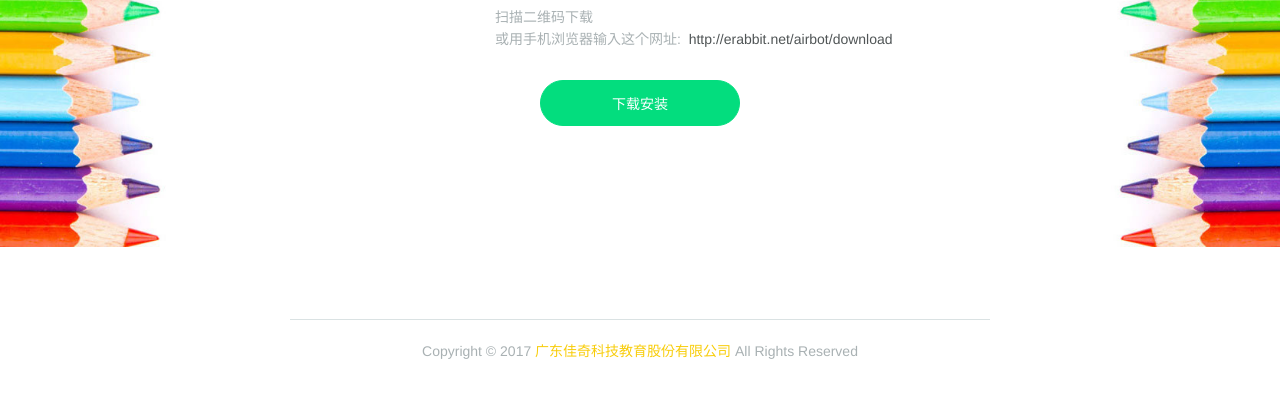
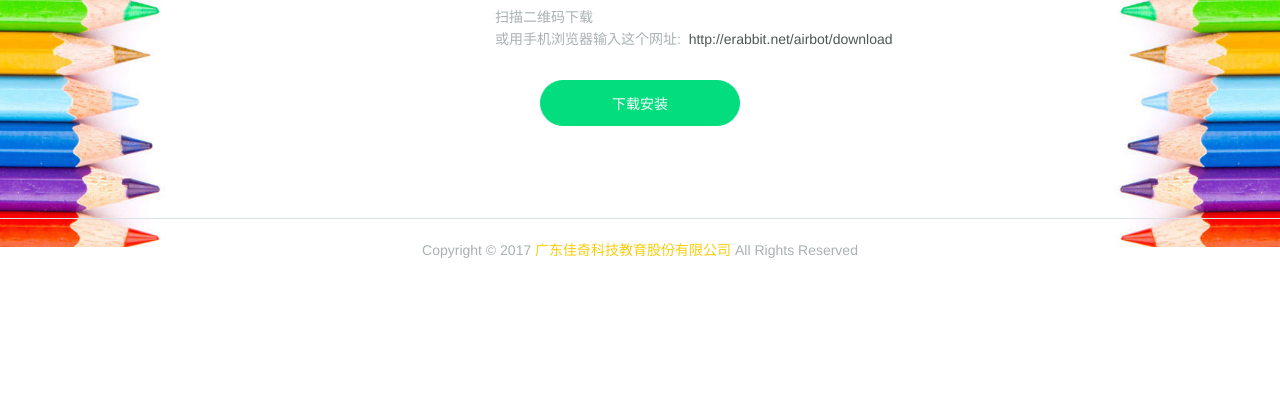
Before and after one commit to rabbitom/airbot, a plain HTML site: page index.html in a window 1280 px wide. Shown: the part 521-918 px from the top of the page. After the commit the page ends 800 px from the top, so only its background shows below. Drawn offline with Linux system fonts and the light colour scheme; files whose address does not match are found by name.

Commit message:
fix: 调整底部公司信息的位置

```diff
--- a/assets/download.css
+++ b/assets/download.css
@@ -1277,8 +1277,11 @@ button:focus {
 }
 
 .footer {
-    margin-top: 40px;
-    padding: 20px 20px 90px;
+    position: absolute;
+    left: 0;
+    bottom: 0;
+    right: 0;
+    padding: 20px;
     border-top: 1px solid #DAE2E3
 }
 
```
